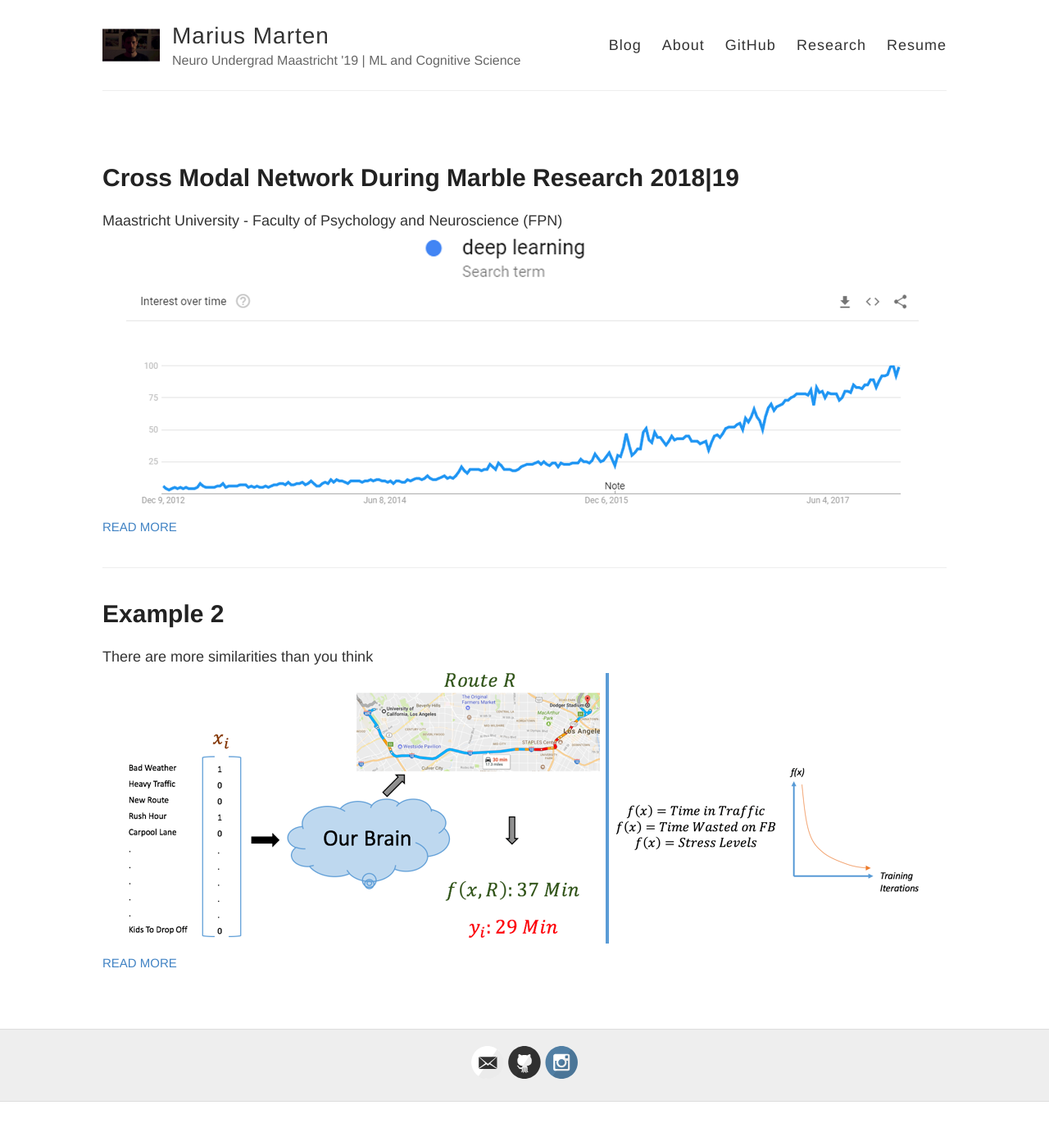
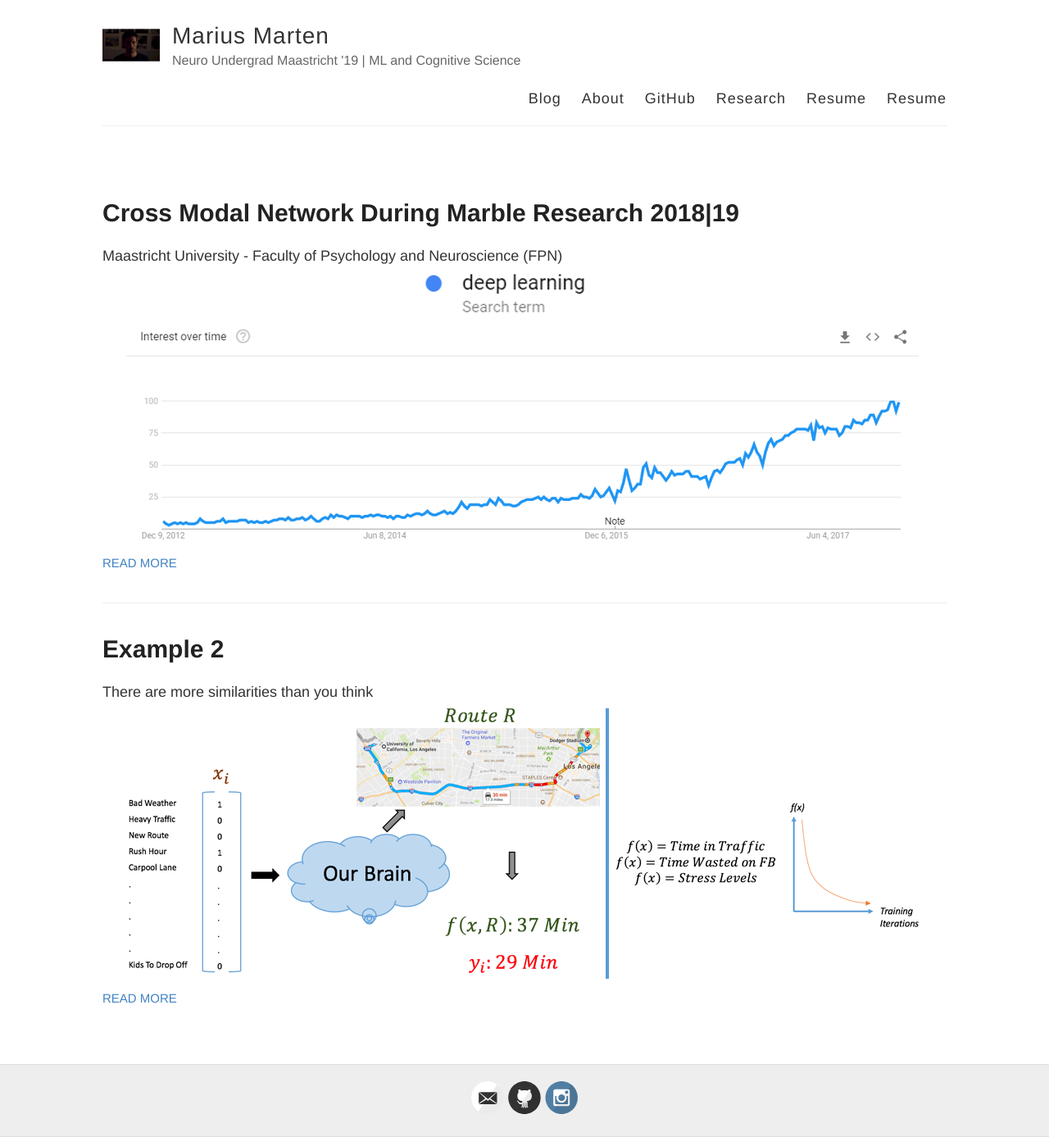
Before and after one commit to Mariusmarten/mariusmarten.github.io, a Jekyll site: the page built from index.html, in a window 1280 px wide. Shown: the whole page at 82% size. Built offline with Jekyll 4.4.1, drawn with Linux system fonts in a browser that asks for light colours; before the commit the page ends 1344 px from its top, so only the background shows below that.

Commit message:
Update default.html

```diff
--- a/_layouts/default.html
+++ b/_layouts/default.html
@@ -38,6 +38,7 @@
             <a href="https://github.com/Mariusmarten">GitHub</a>
             <a href="{{ site.baseurl }}/research">Research</a>
             <a href="{{ site.baseurl }}/resume.pdf" target="_blank">Resume</a>
+            <a href="{{ site.baseurl }}/"Certificats" target="_blank">Resume</a>
           </nav>
         </header>
       </div>
```
